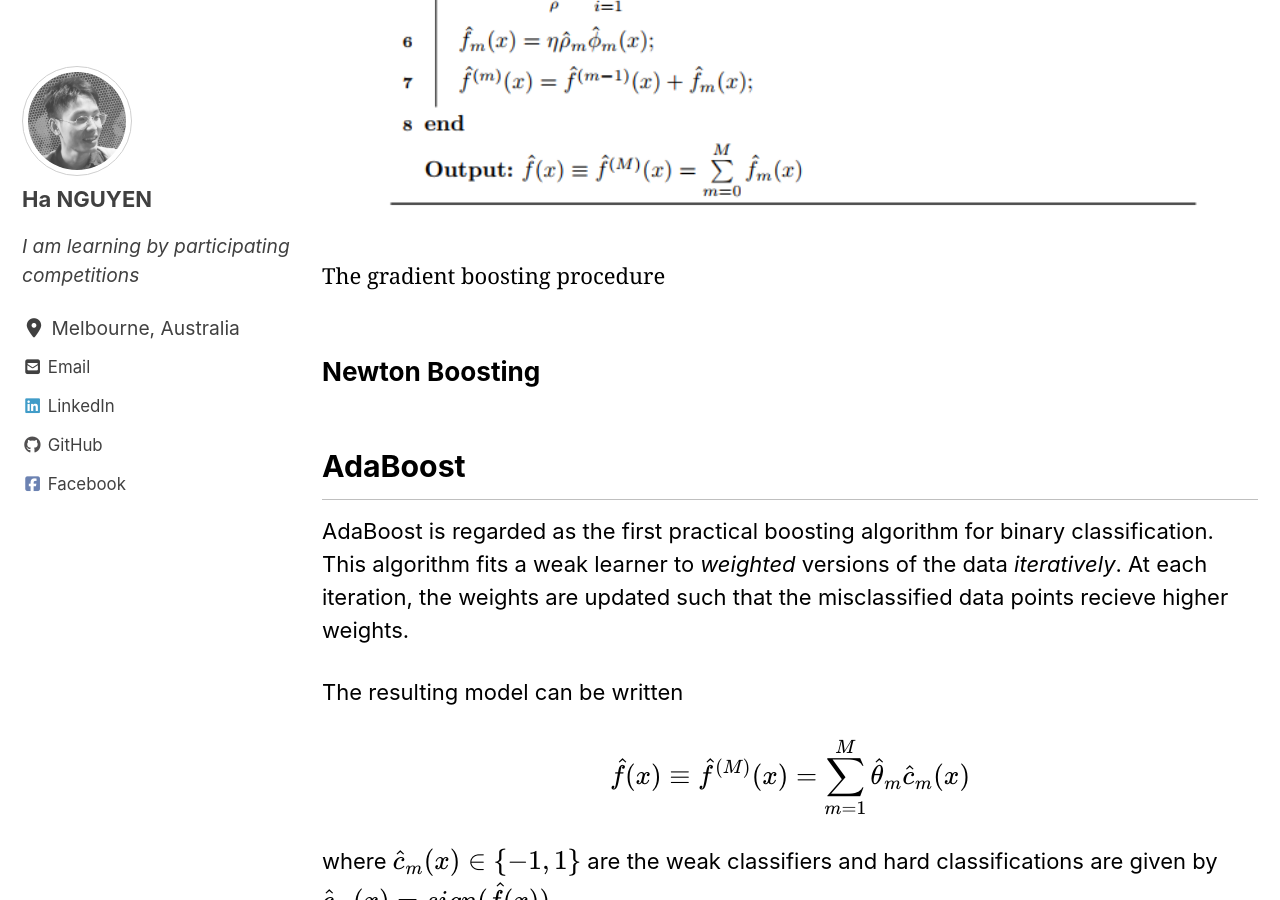
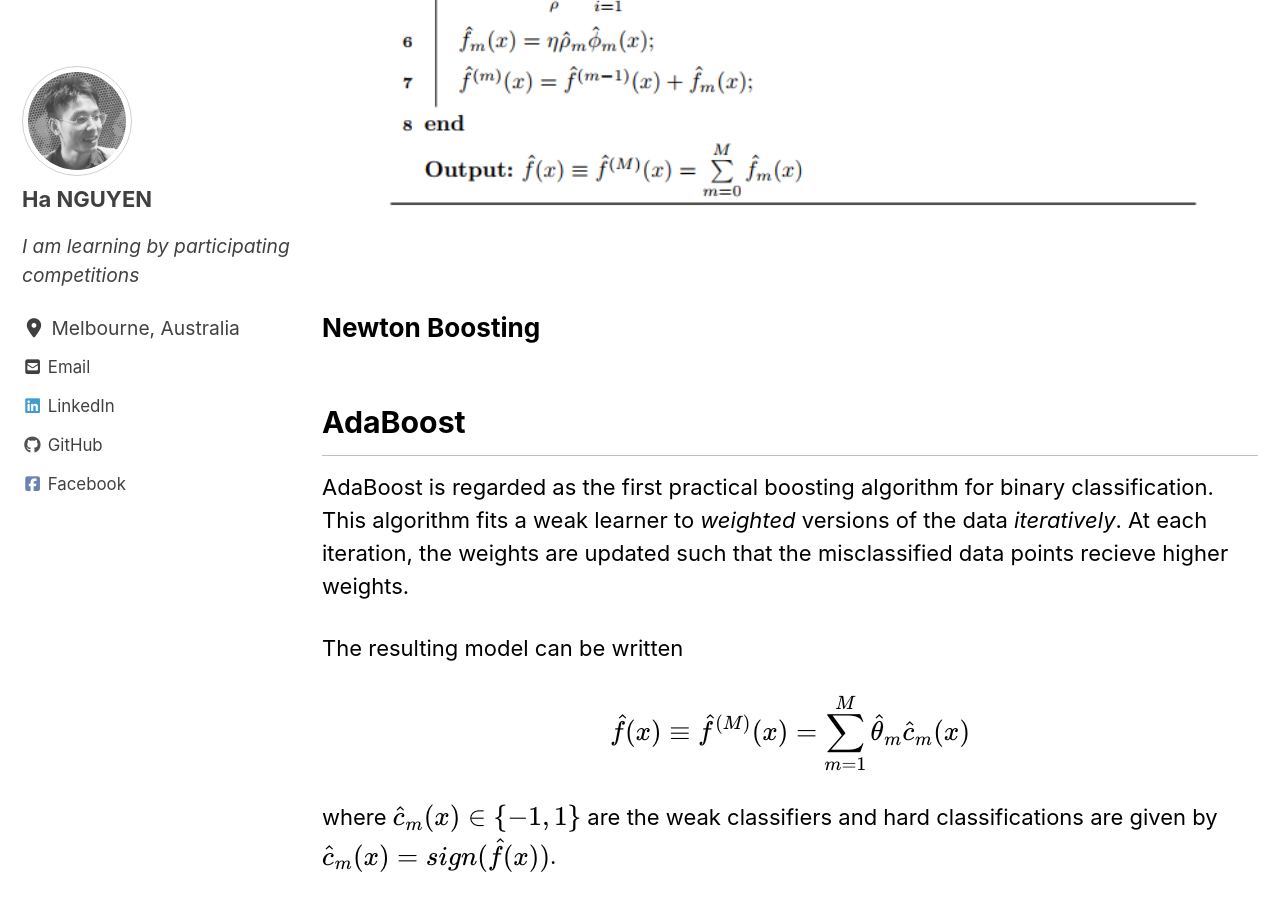
Before and after one commit to datasciblog/datasciblog.github.io, a Jekyll site: the page built from _posts/2020-02-26-tree-boosting-03.md, in a window 1280 px wide and 900 px high, scrolled down 13091 px. Built offline with Jekyll 4.4.1, drawn with Linux system fonts in a browser that asks for light colours; cached includes are drawn as plain includes; nearby versions of some CDN libraries; formulas are drawn with MathJax 3.

Commit message:
Update 2020-02-26-tree-boosting-03.md

```diff
--- a/_posts/2020-02-26-tree-boosting-03.md
+++ b/_posts/2020-02-26-tree-boosting-03.md
@@ -290,7 +290,6 @@ Doing this iteratively yields the gradient boosting procedure.
 
 <figure>
 	<img src="https://github.com/datasciblog/datasciblog.github.io/blob/master/_posts/images/2020-02-26-tree-boosting-03/1.png?raw=true">
-  <figcaption>The gradient boosting procedure</figcaption>
 </figure>
 
 ### Newton Boosting
```
